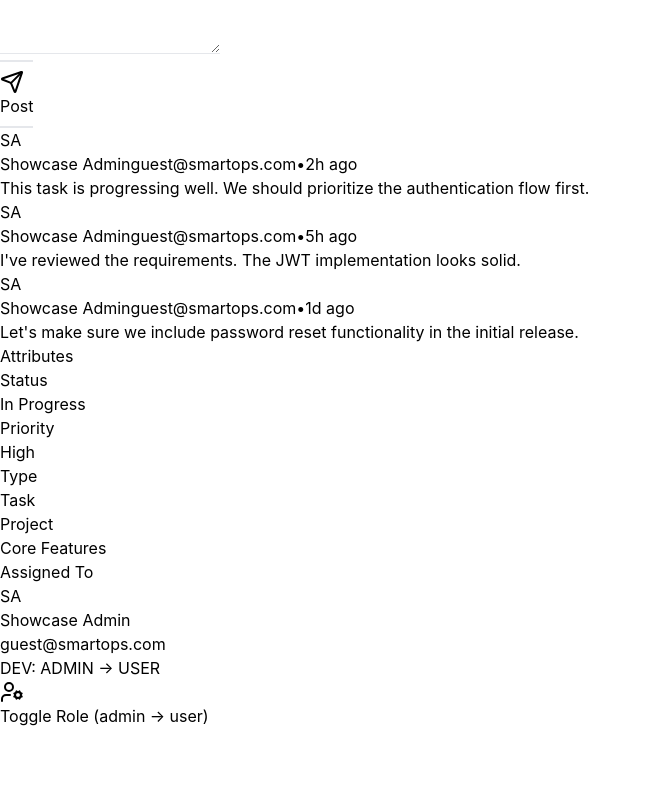
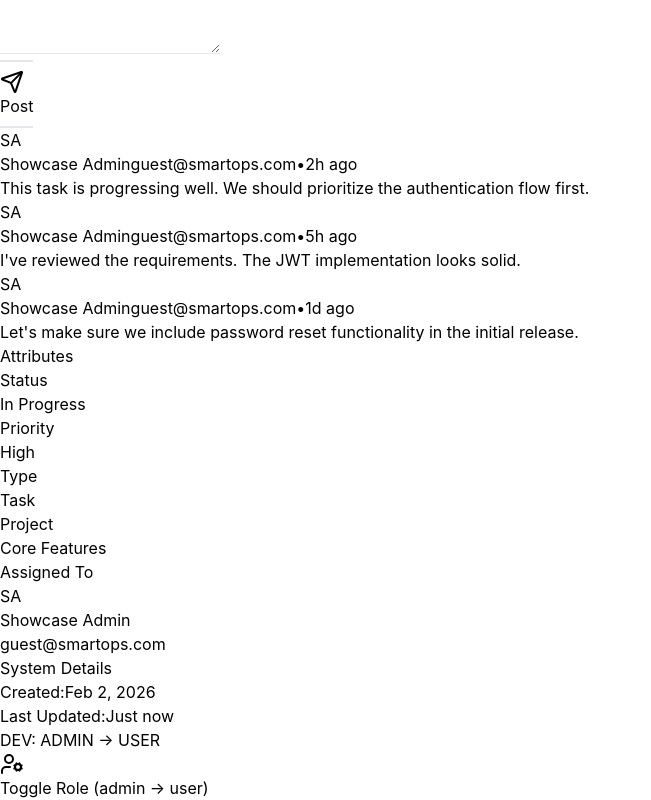
Before and after one commit to BarryRogerG/smart-ops, a React (Vite) app in the folder frontend/: page /work-items/mock-1 in a window 1280 px wide. Shown: the part 320-1120 px from the top of the page, without its empty margins (0-651 px from the left). Before the commit the page ends 1048 px from the top, so only its background shows below. Built offline with nearby package versions, Linux system fonts and the light colour scheme; no server answers.

Commit message:
Enterprise UI elevation: high-contrast attributes (slate-700), refined buttons (borders, semibold), System Details footer, sidebar background tint, crisp header border, time formatting

```diff
--- a/frontend/src/pages/WorkItemDetail.tsx
+++ b/frontend/src/pages/WorkItemDetail.tsx
@@ -157,6 +157,31 @@ export function WorkItemDetail() {
       .slice(0, 2);
   };
 
+  const formatTimeAgo = (dateString: string) => {
+    const date = new Date(dateString);
+    const now = new Date();
+    const diffInSeconds = Math.floor((now.getTime() - date.getTime()) / 1000);
+
+    if (diffInSeconds < 60) {
+      return 'Just now';
+    } else if (diffInSeconds < 3600) {
+      const minutes = Math.floor(diffInSeconds / 60);
+      return `${minutes} ${minutes === 1 ? 'minute' : 'minutes'} ago`;
+    } else if (diffInSeconds < 86400) {
+      const hours = Math.floor(diffInSeconds / 3600);
+      return `${hours} ${hours === 1 ? 'hour' : 'hours'} ago`;
+    } else if (diffInSeconds < 604800) {
+      const days = Math.floor(diffInSeconds / 86400);
+      return `${days} ${days === 1 ? 'day' : 'days'} ago`;
+    } else {
+      return date.toLocaleDateString('en-US', {
+        month: 'short',
+        day: 'numeric',
+        year: 'numeric',
+      });
+    }
+  };
+
   // Loading state
   if (isLoading) {
     return (
@@ -252,7 +277,7 @@ export function WorkItemDetail() {
         </div>
 
         {/* Sticky Header: Tabs + Action Buttons */}
-        <div className="mb-6 border-b border-gray-200 sticky top-0 bg-white z-20 pb-0">
+        <div className="mb-6 border-b-2 border-gray-200 sticky top-0 bg-white z-20 pb-0">
           <div className="flex justify-between items-center">
             {/* Tabs */}
             <nav className="-mb-px flex space-x-8">
@@ -283,14 +308,14 @@ export function WorkItemDetail() {
               <div className="flex gap-3">
                 <button
                   onClick={() => setIsEditing(true)}
-                  className="w-24 py-2.5 text-sm font-bold text-white bg-blue-600 rounded-md hover:bg-blue-700 hover:shadow-md transition-all shadow-sm"
+                  className="w-24 py-2.5 text-sm font-semibold tracking-tight text-white bg-blue-600 border border-blue-700 rounded-md hover:bg-blue-700 hover:shadow-md transition-all shadow-sm"
                 >
                   Edit
                 </button>
                 {canDelete && (
                   <button
                     onClick={handleDelete}
-                    className="w-24 py-2.5 text-sm font-bold text-white bg-red-600 rounded-md hover:bg-red-700 hover:shadow-md transition-all shadow-sm"
+                    className="w-24 py-2.5 text-sm font-semibold tracking-tight text-white bg-red-600 border border-red-700 rounded-md hover:bg-red-700 hover:shadow-md transition-all shadow-sm"
                   >
                     Delete
                   </button>
@@ -384,17 +409,17 @@ export function WorkItemDetail() {
                   </div>
                 </div>
 
-                {/* Sidebar Column - Consolidated "No-Scroll" Design */}
-                <div className="space-y-4 flex flex-col">
+                {/* Sidebar Column - Enterprise Design with Background Tint */}
+                <div className="space-y-4 flex flex-col bg-slate-50/50 rounded-lg p-4">
                   {/* Attributes Card - Single Consolidated Card */}
                   <div className="bg-white shadow rounded-lg p-5">
-                    <h3 className="text-xs font-bold text-gray-400 uppercase tracking-wide mb-4">Attributes</h3>
+                    <h3 className="text-xs font-bold text-slate-700 uppercase tracking-wider mb-4">Attributes</h3>
 
                     {/* 2-Column Grid */}
                     <div className="grid grid-cols-2 gap-4">
                       {/* Row 1: Status */}
                       <div className="space-y-1.5">
-                        <label className="text-xs font-bold text-gray-400 uppercase tracking-wide">Status</label>
+                        <label className="text-xs font-bold text-slate-700 uppercase tracking-wider">Status</label>
                         <div>
                           <span className={`inline-flex items-center px-2.5 py-1 rounded-full text-xs font-semibold ${getStatusColor(displayItem.status)}`}>
                             {displayItem.status.replace('_', ' ').replace(/\b\w/g, l => l.toUpperCase())}
@@ -404,7 +429,7 @@ export function WorkItemDetail() {
 
                       {/* Row 1: Priority */}
                       <div className="space-y-1.5">
-                        <label className="text-xs font-bold text-gray-400 uppercase tracking-wide">Priority</label>
+                        <label className="text-xs font-bold text-slate-700 uppercase tracking-wider">Priority</label>
                         <div>
                           <span className={`inline-flex items-center px-2.5 py-1 rounded-full text-xs font-semibold ${getPriorityColor(displayItem.priority)}`}>
                             {displayItem.priority.charAt(0).toUpperCase() + displayItem.priority.slice(1)}
@@ -414,7 +439,7 @@ export function WorkItemDetail() {
 
                       {/* Row 2: Type */}
                       <div className="space-y-1.5">
-                        <label className="text-xs font-bold text-gray-400 uppercase tracking-wide">Type</label>
+                        <label className="text-xs font-bold text-slate-700 uppercase tracking-wider">Type</label>
                         <div>
                           <span className="inline-flex items-center px-2.5 py-1 rounded-full text-xs font-semibold bg-gray-100 text-gray-800">
                             {displayItem.type.charAt(0).toUpperCase() + displayItem.type.slice(1)}
@@ -424,7 +449,7 @@ export function WorkItemDetail() {
 
                       {/* Row 2: Project */}
                       <div className="space-y-1.5">
-                        <label className="text-xs font-bold text-gray-400 uppercase tracking-wide">Project</label>
+                        <label className="text-xs font-bold text-slate-700 uppercase tracking-wider">Project</label>
                         <div>
                           {displayItem.project ? (
                             <p className="text-xs font-medium text-gray-900 truncate" title={displayItem.project.name}>
@@ -440,7 +465,7 @@ export function WorkItemDetail() {
 
                   {/* Assigned To Card - Compact Horizontal Layout */}
                   <div className="bg-white shadow rounded-lg p-5">
-                    <label className="text-xs font-bold text-gray-400 uppercase tracking-wide mb-3 block">Assigned To</label>
+                    <label className="text-xs font-bold text-slate-700 uppercase tracking-wider mb-3 block">Assigned To</label>
                     {displayItem.assignedUser ? (
                       <div className="flex items-center gap-3">
                         {/* Avatar */}
@@ -466,6 +491,35 @@ export function WorkItemDetail() {
                       </div>
                     )}
                   </div>
+
+                  {/* System Details Footer - Metadata Anchor */}
+                  <div className="bg-white shadow rounded-lg p-4">
+                    <label className="text-xs font-bold text-slate-700 uppercase tracking-wider mb-3 block">System Details</label>
+                    <div className="space-y-2 text-xs">
+                      <div className="flex justify-between items-center">
+                        <span className="text-gray-500 font-medium">Created:</span>
+                        <span className="text-gray-900 font-semibold">
+                          {displayItem.createdAt
+                            ? new Date(displayItem.createdAt).toLocaleDateString('en-US', {
+                                month: 'short',
+                                day: 'numeric',
+                                year: 'numeric',
+                              })
+                            : 'N/A'}
+                        </span>
+                      </div>
+                      <div className="flex justify-between items-center">
+                        <span className="text-gray-500 font-medium">Last Updated:</span>
+                        <span className="text-gray-900 font-semibold">
+                          {displayItem.updatedAt
+                            ? formatTimeAgo(displayItem.updatedAt)
+                            : displayItem.createdAt
+                            ? formatTimeAgo(displayItem.createdAt)
+                            : 'N/A'}
+                        </span>
+                      </div>
+                    </div>
+                  </div>
                 </div>
               </div>
             ) : (
```
